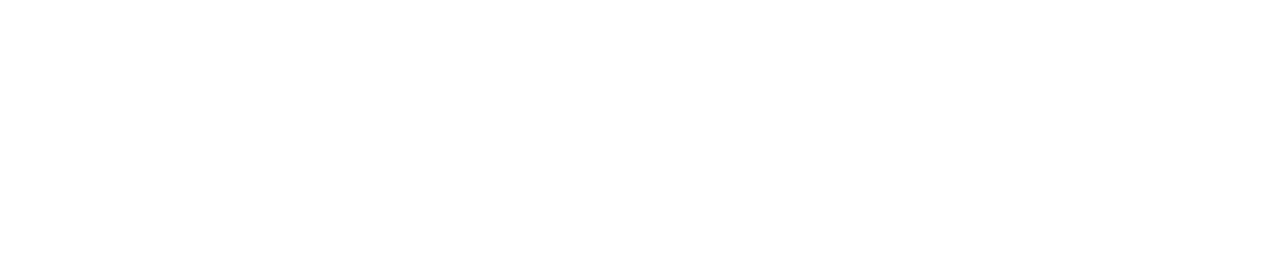
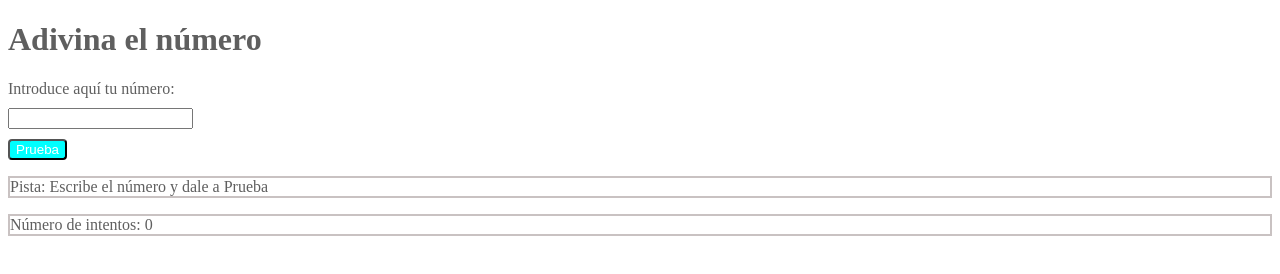
Before and after one commit to camilla-bachna/guess-the-number-game, a plain HTML site: page index.html in a window 1280 px wide. Drawn offline with Linux system fonts and the light colour scheme.

Commit message:
add style and first js

```diff
--- a/index.html
+++ b/index.html
@@ -1,12 +1,20 @@
 <!DOCTYPE html>
 <html lang="es">
-<head>
-    <meta charset="UTF-8">
-    <meta name="viewport" content="width=device-width, initial-scale=1.0">
+  <head>
+    <meta charset="UTF-8" />
+    <meta name="viewport" content="width=device-width, initial-scale=1.0" />
     <title>Evaluación intermedia</title>
-    <link rel="stylesheet" href="./style/main.css">
-</head>
-<body>
-    <script src="./js/main.js"></script>
-</body>
+    <link rel="stylesheet" href="./style/main.css" />
+  </head>
+  <body class="container">
+    <h1>Adivina el número</h1>
+    <form>
+      <label class="form__label" for="number">Introduce aquí tu número:</label>
+      <input type="number" name="number" id="number" class="js-number inputNumber" />
+      <button class="js-button button">Prueba</button>
+      <p class="paragraph">Pista: Escribe el número y dale a Prueba</p>
+      <p class="paragraph">Número de intentos: <span class="js-numberIntents">0</span></p>
+      <script src="./js/main.js"></script>
+    </form>
+  </body>
 </html>
--- a/js/main.js
+++ b/js/main.js
@@ -0,0 +1,26 @@
+"use strict";
+
+const numberElement = document.querySelector(".js-number");
+const buttonElement = document.querySelector(".js-button");
+
+const numberValue = () => {
+  let value = parseInt(numberElement.innerHTML);
+  console.log(value);
+};
+
+function buttonHandler() {
+
+    //get random number
+    const randomNumer = Math.ceil(Math.random() * 100);
+console.log(randomNumer);
+
+
+  //count intents
+  const numberIntentsElement = document.querySelector('.js-numberIntents');
+  let value = parseInt(numberIntentsElement.innerHTML);
+  value++;
+  numberIntentsElement.innerHTML = value;
+};
+
+
+buttonElement.addEventListener('click', buttonHandler);
--- a/style/main.css
+++ b/style/main.css
@@ -0,0 +1,20 @@
+.container{
+    color: rgb(95, 95, 95);
+}
+.form__label{
+    display: block;
+}
+.inputNumber{
+    display: block;
+    margin-top: 10px;
+}
+
+.paragraph{
+    border: 2px solid rgb(201, 194, 194);
+}
+.button {
+    background-color: aqua;
+    border-radius: 4px;
+    color: white;
+    margin-top: 10px;
+}
```
